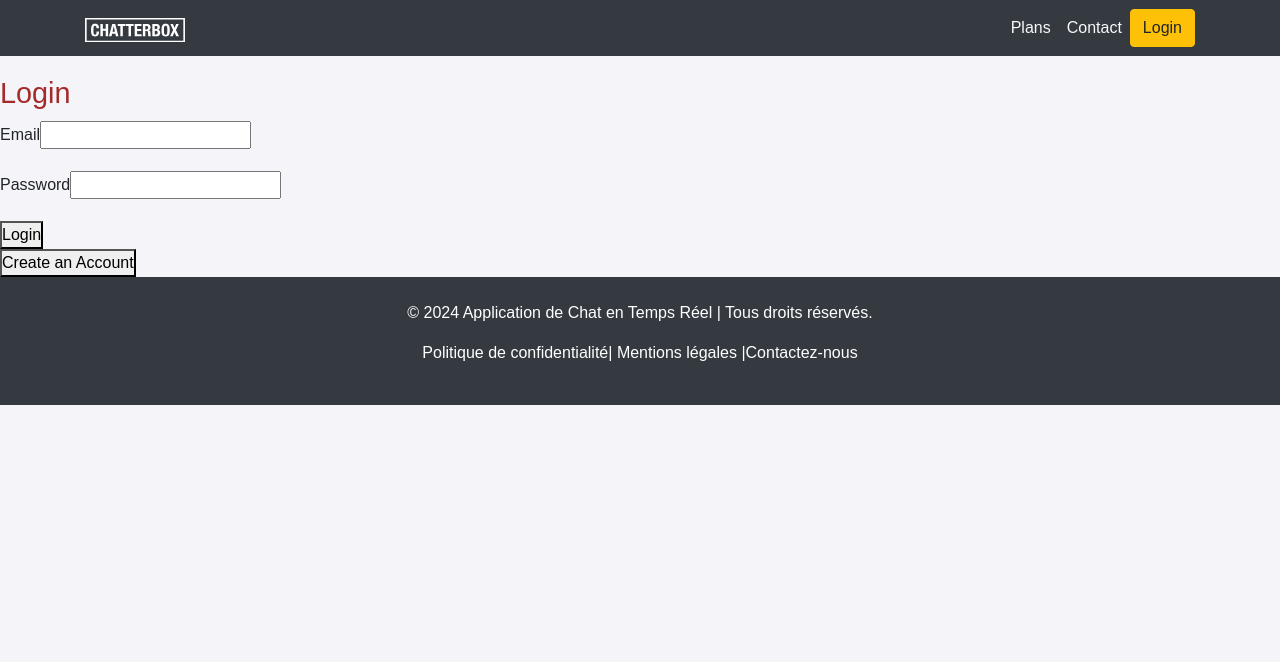
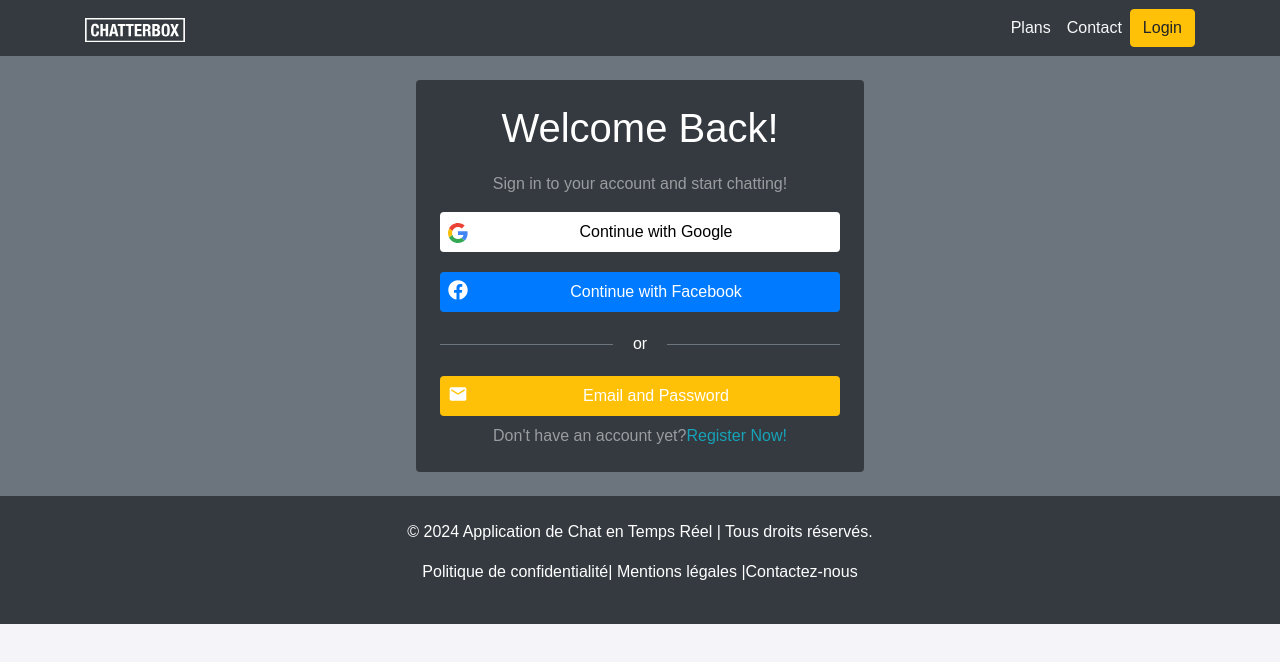
Before and after one commit to hamedbelkhiria706/salondechat07092024, a React (Vite) app: page /login in a window 1280 px wide. Shown: the top 662 px of the page. Built offline with nearby package versions, Linux system fonts and the light colour scheme.

Commit message:
new login and index

```diff
--- a/src/App copy.jsx
+++ b/src/App copy.jsx
@@ -5,14 +5,14 @@ import ContactPage from "./Pages/Contact";
 import Navbar from "./components/MainNavbar";
 import Footer from "./components/newfooter";
 import Plans from "./Pages/Plans";
-import Login from "./Pages/AuthPage";
+import Login from "./Pages/Login";
 import MentionsLegales from "./Pages/MentionsLegales";
 import PolitiqueDeConfidentialite from "./Pages/PolitiqueDeConfidentialite";
 import Chatroom from "./components/Chatroom";
 import UserDashboard from "./components/UserDashboard";
 import EditProfile from "./components/EditProfile1";
 import DynamicChatSalon from "./components/DynamicSalonChat";
-import Password from "./components/password"
+import Password from "./components/password";
 function App() {
   return (
     <Router>
@@ -26,12 +26,12 @@ function App() {
         <Route
           path="/politiquedeconfidentialite"
           element={<PolitiqueDeConfidentialite />}
-        /> {/** ddd */}
+        />
         <Route path="/chatroom/:username" element={<Chatroom />} />
         <Route path="/dashboard" element={<UserDashboard />} />
         <Route path="/editprofile" element={<EditProfile />} />
         <Route path="/abonnement" element={<DynamicChatSalon />} />
-        <Route path="/password" element={<Password/>}/>
+        <Route path="/password" element={<Password />} />
       </Routes>
       <Footer></Footer>
     </Router>
--- a/src/Pages/Index.jsx
+++ b/src/Pages/Index.jsx
@@ -1,7 +1,6 @@
 import React from "react";
-import Jumbotron from "../components/Jumbotron";
+import Hero from "../components/Hero";
 import FeatureCard from "../components/FeatureCard";
-import PricingCard from "../components/PricingCard";
 import TestimonialCard from "../components/TestimonialCard";
 import FAQItem from "../components/FAQItem";
 import "../styles/global.css";
@@ -10,8 +9,8 @@ import QuiSommesNous from "./QuiSommesNous";
 
 const HomePage = () => {
   return (
-    <main>
-      <Jumbotron />
+    <main className=" px-4 py-5 bg-dark m-0">
+      <Hero />
       <section id="features" className="py-5">
         <div className="container">
           <h2 className="text-center mb-4">Nos Fonctionnalités</h2>
@@ -31,7 +30,7 @@ const HomePage = () => {
           </div>
         </div>
       </section>
-      <QuiSommesNous/>
+      <QuiSommesNous />
       <section id="testimonials" className="py-5">
         <div className="container">
           <h2 className="text-center mb-4">Témoignages</h2>
--- a/src/Pages/Login.jsx
+++ b/src/Pages/Login.jsx
@@ -1,22 +1,26 @@
 import React from "react";
-// import "../styles/login.css";
-import { Container } from "react-bootstrap";
 
 function Login() {
+  const icon_style = {
+    height: "20px",
+    marginRight: "12px",
+    minWidth: "20px",
+    width: "20px",
+  };
   return (
-    <Container id="loginCard" className="bg-dark m-0 vw-100">
-      <div className="d-flex flex-column justify-start gap-4 self-center p-4 text-start">
-        <h1 className="self-center text-2xl font-semibold sm:self-start">
-          Welcome Back!
-        </h1>
-        <p className="text-center text-sm opacity-80 sm:text-start">
-          Sign in to your account and start chatting with strangers!
+    <div className="bg-secondary p-4 vw-100">
+      <div
+        className="d-flex flex-column text-center p-4 bg-dark rounded "
+        style={{ maxWidth: "28rem", margin: "0 auto" }}
+      >
+        <h1 className="text-2xl font-semibold text-white">Welcome Back!</h1>
+        <p className="text-sm text-white-50">
+          Sign in to your account and start chatting!
         </p>
-        <div className="flex flex-col items-center gap-4 w-full">
-          <button className="gsi-material-button block !w-full">
-            <div className="gsi-material-button-state"></div>
-            <div className="gsi-material-button-content-wrapper">
-              <div className="gsi-material-button-icon">
+        <div className="d-flex flex-column" style={{ gap: "20px" }}>
+          <button className="w-100 border-0 rounded p-2 bg-white">
+            <div className="d-flex ">
+              <div className="me-2" style={icon_style}>
                 <svg
                   version="1.1"
                   xmlns="http://www.w3.org/2000/svg"
@@ -42,54 +46,37 @@ function Login() {
                   <path fill="none" d="M0 0h48v48H0z"></path>
                 </svg>
               </div>
-              <span className="gsi-material-button-contents">
-                Continue with Google
-              </span>
-              <span className="hidden">Continue with Google</span>
+              <span className="flex-grow-1">Continue with Google</span>
             </div>
           </button>
-          <button
-            className="bg-[#1877F2] flex items-center max-w-[400px] justify-center border rounded-md shadow-md max-h-10 h-10 px-3 py-2 text-sm font-medium text-gray-800 focus:outline-none focus:ring-2
-           focus:ring-offset-2 hover:bg-[#0865fe] focus:ring-[#0865fe] w-full"
-          >
+          <button className="w-100 border-0 rounded p-2 bg-primary">
+            <div className="d-flex text-white">
               <svg
-              stroke="currentColor"
-              fill="currentColor"
+                fill="white"
                 stroke-width="0"
                 viewBox="0 0 512 512"
-              className="text-brightness"
+                style={icon_style}
                 height="22"
                 width="22"
                 xmlns="http://www.w3.org/2000/svg"
               >
                 <path d="M504 256C504 119 393 8 256 8S8 119 8 256c0 123.78 90.69 226.38 209.25 245V327.69h-63V256h63v-54.64c0-62.15 37-96.48 93.67-96.48 27.14 0 55.52 4.84 55.52 4.84v61h-31.28c-30.8 0-40.41 19.12-40.41 38.73V256h68.78l-11 71.69h-57.78V501C413.31 482.38 504 379.78 504 256z"></path>
               </svg>
-            <span className="text-brightness flex-1">
-              Continue with Facebook
-            </span>
+              <span className="flex-grow-1">Continue with Facebook</span>
+            </div>
           </button>
-          <div className="flex items-center cursor-default py-0 text-sm w-full">
-            <div
-              data-orientation="horizontal"
-              role="none"
-              className="shrink-0 bg-border h-[1px] flex-grow mr-1.5"
-            ></div>
-            or
-            <div
-              data-orientation="horizontal"
-              role="none"
-              className="shrink-0 bg-border h-[1px] flex-grow ml-1.5"
-            ></div>
+          <div className="d-flex align-items-center" style={{ gap: "20px" }}>
+            <div className="bg-secondary w-100" style={{ height: "1px" }}></div>
+            <span className="text-white">or</span>
+            <div className="bg-secondary w-100" style={{ height: "1px" }}></div>
           </div>
-          <button
-            className="bg-primary/90 text-brightness/90 text-sm max-h-10 h-10 flex items-center justify-center border rounded-md shadow-md
-        px-3 py-2 font-medium  focus:outline-none focus:ring-2 focus:ring-offset-2 hover:bg-primary focus:ring-primary w-full max-w-[400px]"
-          >
+          <button className="w-100 border-0 rounded p-2 bg-warning">
+            <div className="d-flex text-white">
               <svg
-              stroke="currentColor"
-              fill="currentColor"
+                fill="white"
                 stroke-width="0"
                 viewBox="0 0 24 24"
+                style={icon_style}
                 height="20"
                 width="20"
                 xmlns="http://www.w3.org/2000/svg"
@@ -97,17 +84,18 @@ function Login() {
                 <path fill="none" d="M0 0h24v24H0z"></path>
                 <path d="M20 4H4c-1.1 0-1.99.9-1.99 2L2 18c0 1.1.9 2 2 2h16c1.1 0 2-.9 2-2V6c0-1.1-.9-2-2-2zm0 4-8 5-8-5V6l8 5 8-5v2z"></path>
               </svg>
-            <span className="flex-1">Email and Password</span>
+              <span className="flex-grow-1">Email and Password</span>
+            </div>
           </button>
         </div>
-        <span className="text-sm">
-          Want to start chatting anonymously?{" "}
-          <a className="link text-link" data-discover="true" href="/start/new">
-            Get Started!
+        <span className="text-sm text-white-50 mt-2">
+          Don't have an account yet?
+          <a className="link text-info" data-discover="true" href="/register">
+            Register Now!
           </a>
         </span>
       </div>
-    </Container>
+    </div>
   );
 }
 
--- /dev/null
+++ b/src/components/Hero.jsx
@@ -0,0 +1,48 @@
+import React from "react";
+
+function Hero() {
+  return (
+    <div className="container d-flex flex-column-reverse text-center text-lg-left flex-lg-row-reverse align-items-center gap-5 py-5 text-white">
+      <div className="col-10 col-sm-8 col-lg-6">
+        <img
+          src=""
+          className="d-block mx-lg-auto img-fluid"
+          width="700"
+          height="500"
+          loading="lazy"
+        />
+      </div>
+      <div className="col-lg-6">
+        <h1 className="mb-4 text-white">Talk to strangers, Make friends!</h1>
+        <p>
+          Experience a random chat alternative to find friends, connect with
+          people, and chat with strangers from all over the world!
+        </p>
+
+        <a className="btn btn-primary px-10 py-3 text-xl" href="/login">
+          <span className="d-flex" style={{ gap: "20px" }}>
+            <svg
+              stroke="currentColor"
+              fill="none"
+              stroke-width="2"
+              viewBox="0 0 24 24"
+              aria-hidden="true"
+              height="28"
+              width="28"
+              xmlns="http://www.w3.org/2000/svg"
+            >
+              <path
+                stroke-linecap="round"
+                stroke-linejoin="round"
+                d="M17 8h2a2 2 0 012 2v6a2 2 0 01-2 2h-2v4l-4-4H9a1.994 1.994 0 01-1.414-.586m0 0L11 14h4a2 2 0 002-2V6a2 2 0 00-2-2H5a2 2 0 00-2 2v6a2 2 0 002 2h2v4l.586-.586z"
+              ></path>
+            </svg>
+            Start Chat
+          </span>
+        </a>
+      </div>
+    </div>
+  );
+}
+
+export default Hero;
--- a/src/main.jsx
+++ b/src/main.jsx
@@ -1,6 +1,6 @@
 import React from "react";
 import ReactDOM from "react-dom/client";
-import App from "./App.jsx"; // Make sure to include .jsx extension here
+import App from "./App copy.jsx"; // Make sure to include .jsx extension here
 
 const rootElement = document.getElementById("root");
 const root = ReactDOM.createRoot(rootElement);
--- a/src/styles/global.css
+++ b/src/styles/global.css
@@ -3,8 +3,3 @@
   padding: 0;
   box-sizing: border-box;
 }
-
-main {
-  max-width: 1024px;
-  margin: 40px auto;
-}
--- a/src/styles/login.css
+++ /dev/null
@@ -1,6 +0,0 @@
-#loginCard {
-  height: auto;
-  width: 100%;
-  max-width: 28rem;
-  margin: 0 auto;
-}
```
Lines whose indentation alone changed are shown as unchanged.
